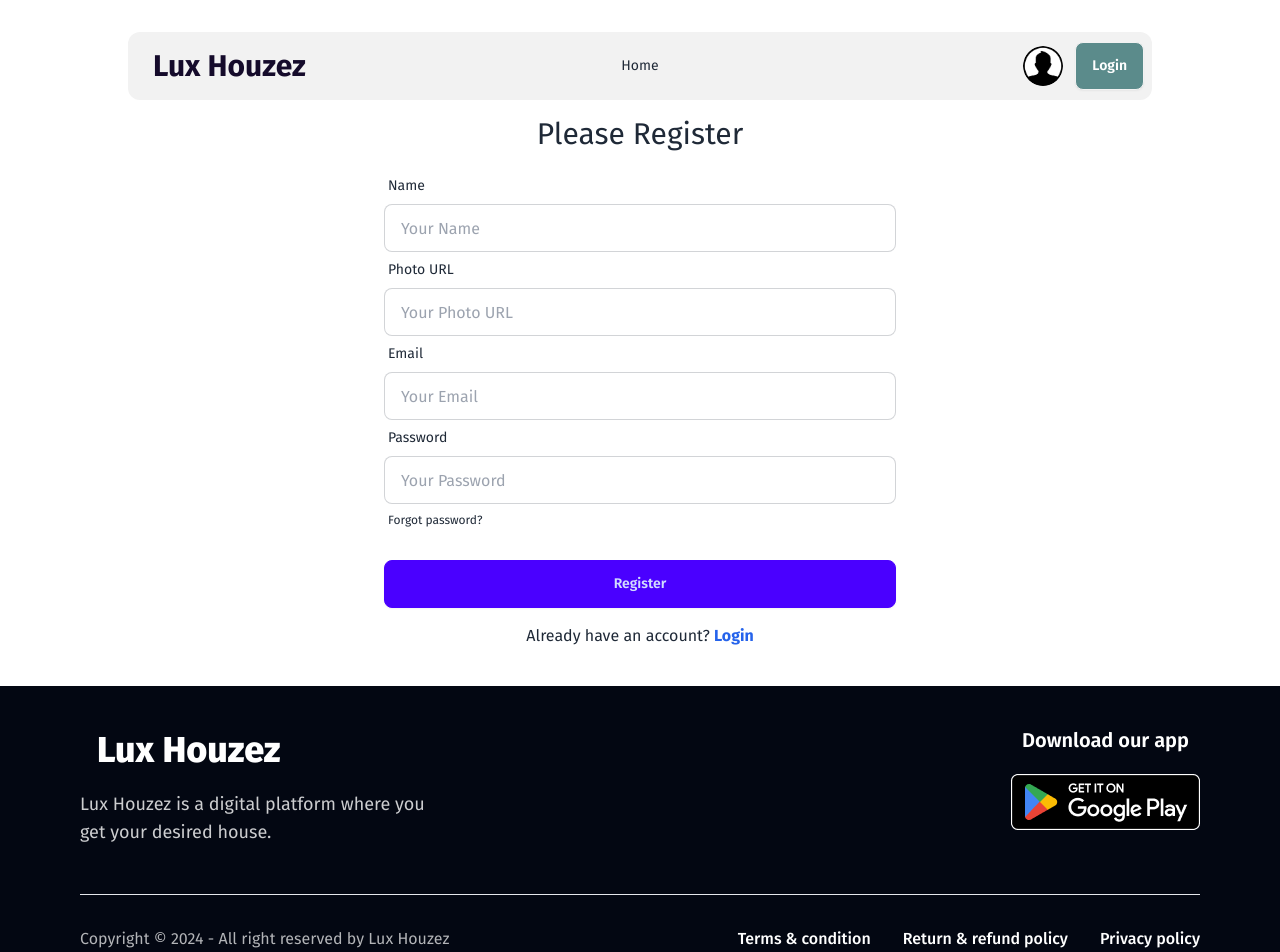
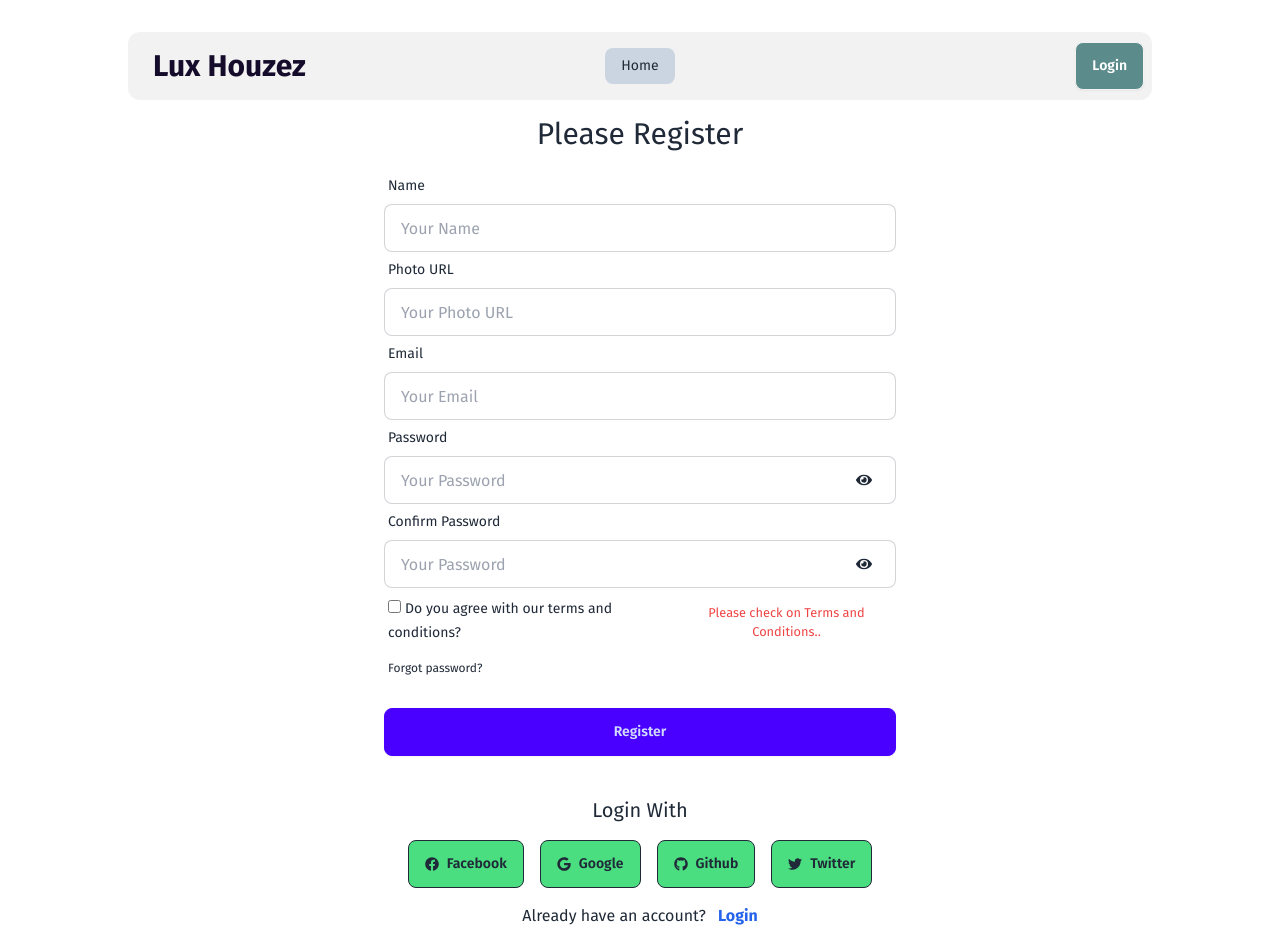
Before and after one commit to khaledssbd/Lux-Houses-project, a React (Vite) app: page /register in a window 1280 px wide. Shown: the top 952 px of the page. Built offline with nearby package versions, Linux system fonts and the light colour scheme; no server answers; a web font is replaced by a local one.

Commit message:
AuthProvider running

```diff
--- a/src/Components/Navbar/Navbar.jsx
+++ b/src/Components/Navbar/Navbar.jsx
@@ -17,7 +17,7 @@ const Navbar = () => {
   const navLinks = (
     <>
       <li>
-        <NavLink to="/">Home</NavLink>
+        <NavLink className='bg-slate-300' to="/">Home</NavLink>
       </li>
       {user && (
         <>
@@ -70,15 +70,18 @@ const Navbar = () => {
         <ul className="menu menu-horizontal px-1">{navLinks}</ul>
       </div>
       <div className="navbar-end">
+        {user ? (
+          <>
             <label tabIndex={0} className="btn btn-ghost btn-circle avatar">
               <div className="w-10 rounded-full">
                 <img src={user?.photoURL || userImg} />
               </div>
             </label>
-        {user ? (
+
             <button onClick={handleLogOut} className="btn">
-            Sign Out
+              Log Out
             </button>
+          </>
         ) : (
           <Link to="/login">
             <button className="btn bg-primary text-white hover:bg-green-500 hover:text-black ml-2">
--- a/src/Pages/Login/Login.jsx
+++ b/src/Pages/Login/Login.jsx
@@ -1,26 +1,48 @@
 import { Link, useLocation, useNavigate } from 'react-router-dom';
-import { useContext } from 'react';
+import { useContext, useState } from 'react';
 import { AuthContext } from '../../providers/AuthProvider';
 import { Helmet } from 'react-helmet-async';
 import toast from 'react-hot-toast';
+import {
+  FaFacebook,
+  FaGithub,
+  FaGoogle,
+  FaTwitter,
+  FaEye,
+  FaEyeSlash,
+} from 'react-icons/fa';
 
 const Login = () => {
-  const { signIn } = useContext(AuthContext);
+  const {
+    logIn,
+    signInWithSocial,
+    facebookProvider,
+    googleProvider,
+    githubProvider,
+    twitterProvider,
+  } = useContext(AuthContext);
   const location = useLocation();
   const navigate = useNavigate();
+  const [showPassword, setShowPassword] = useState(false);
 
   const handleLogin = e => {
     e.preventDefault();
     const email = e.target.email.value;
     const password = e.target.password.value;
-    signIn(email, password)
+    logIn(email, password)
       .then(result => {
         console.log(result.user);
         navigate(location?.state ? location.state : '/');
         toast.success('Account logged-in successfully!');
+        // setTimeout(() => {
+        //   window.location.reload();
+        // }, 1000);
       })
       .catch(error => {
         console.error(error.message);
+        if (error.message === 'Firebase: Error (auth/invalid-credential).') {
+          toast.error('Email or password is wrong, try again or reset..');
+        }
       });
   };
 
@@ -32,29 +54,33 @@ const Login = () => {
       <h2 className="text-3xl my-10 text-center">Please Login</h2>
       <form onSubmit={handleLogin} className=" md:w-3/4 lg:w-1/2 mx-auto">
         <div className="form-control">
-            <label className="label">
-              <span className="label-text">Email</span>
-            </label>
+          <label className="label label-text">Email</label>
           <input
             type="email"
             required
             name="email"
-              placeholder="Email"
+            placeholder="Your Email"
             className="input input-bordered"
           />
         </div>
         <div className="form-control">
-            <label className="label">
-              <span className="label-text">Password</span>
-            </label>
+          <label className="label label-text">Password</label>
+          <div className="flex items-center">
             <input
-              type="password"
+              type={showPassword ? 'text' : 'password'}
               required
               name="password"
-              placeholder="Password"
-              className="input input-bordered"
+              placeholder="Your Password"
+              className="input input-bordered w-full"
               autoComplete="true"
             />
+            <span
+              onClick={() => setShowPassword(!showPassword)}
+              className="-ml-10"
+            >
+              {showPassword ? <FaEyeSlash /> : <FaEye />}
+            </span>
+          </div>
           <label className="label">
             <a href="#" className="label-text-alt link link-hover">
               Forgot password?
@@ -65,13 +91,41 @@ const Login = () => {
           <button className="btn btn-primary">Login</button>
         </div>
       </form>
+      <div>
+        <h2 className="text-xl mt-10 mb-4">Login With</h2>
+        <div className="flex justify-center gap-4">
+          <button
+            onClick={() => signInWithSocial(facebookProvider)}
+            className="btn btn-outline bg-green-400"
+          >
+            <FaFacebook /> Facebook
+          </button>
+          <button
+            onClick={() => signInWithSocial(googleProvider)}
+            className="btn btn-outline bg-green-400"
+          >
+            <FaGoogle /> Google
+          </button>
+          <button
+            onClick={() => signInWithSocial(githubProvider)}
+            className="btn btn-outline bg-green-400"
+          >
+            <FaGithub /> Github
+          </button>
+          <button
+            onClick={() => signInWithSocial(twitterProvider)}
+            className="btn btn-outline bg-green-400"
+          >
+            <FaTwitter /> Twitter
+          </button>
+        </div>
+      </div>
       <p className="text-center mt-4">
-          Do not have an account{' '}
-          <Link className="text-blue-600 font-bold" to="/register">
+        Do not have an account?
+        <Link className="text-blue-600 font-bold ml-2" to="/register">
           Register
         </Link>
       </p>
-
     </div>
   );
 };
--- a/src/Pages/Register/Register.jsx
+++ b/src/Pages/Register/Register.jsx
@@ -1,37 +1,92 @@
 import { Link, useNavigate } from 'react-router-dom';
-import { useContext } from 'react';
+import { useContext, useState } from 'react';
 import { AuthContext } from '../../providers/AuthProvider';
 import { Helmet } from 'react-helmet-async';
 import toast from 'react-hot-toast';
-
+import {
+  FaFacebook,
+  FaGithub,
+  FaGoogle,
+  FaTwitter,
+  FaEye,
+  FaEyeSlash,
+} from 'react-icons/fa';
 const Register = () => {
-  const { createUser, logOut } = useContext(AuthContext);
+  const {
+    createUser,
+    logOut,
+    signInWithSocial,
+    googleProvider,
+    facebookProvider,
+    githubProvider,
+    twitterProvider,
+  } = useContext(AuthContext);
   const navigate = useNavigate();
+  const [passError, setPassError] = useState('');
+  const [emailError, setEmailError] = useState('');
+  const [showPassword, setShowPassword] = useState(false);
+  const [isChecked, setIsChecked] = useState(false);
   const handleRegister = e => {
     e.preventDefault();
     const name = e.target.name.value;
     const photo = e.target.photo.value;
     const email = e.target.email.value;
     const password = e.target.password.value;
+    const confirmPassword = e.target.confirmPassword.value;
     console.log(name, photo, email, password);
 
-    // create user
+    setEmailError('');
+    setPassError('');
+
+    if (!/^[^\s@]+@[^\s@]+\.[^\s@]+$/.test(email)) {
+      setEmailError('Must use a valid email address..');
+      return;
+    }
+    if (password.length < 8) {
+      setPassError('Password must be at least 8 characters..');
+      return;
+    }
+
+    if (!/[A-Z]/.test(password)) {
+      setPassError('Password must have at least one Uppercase letter..');
+      return;
+    }
+    if (!/[a-z]/.test(password)) {
+      setPassError('Password must have at least one Lowercase letter..');
+      return;
+    }
+    if (!/\d{2,}/.test(password)) {
+      setPassError('Password must have at least 2 numbers..');
+      return;
+    }
+    if (password !== confirmPassword) {
+      setPassError("Password didn't match..");
+      return;
+    }
+    if (!isChecked) {
+      return;
+    }
     createUser(email, password)
       .then(result => {
         console.log(result.user);
-        logOut();
+        logOut().then(result => {
+          console.log(result);
           navigate('/login');
           toast.success('Account created successfully! Please login..');
+        });
       })
       .catch(error => {
         console.error(error);
-        if (error.message === 'Firebase: Error (auth/email-already-in-use).')
-          {toast.error('Account already exists. Please log in..');}
+        if (error.message === 'Firebase: Error (auth/email-already-in-use).') {
+          navigate('/login');
+          toast.error('Account already exists. Please log in..');
+        } else if (error.message === 'Firebase: Error (auth/invalid-email).') {
+          setEmailError('Must use a valid email address..');
+        }
       });
   };
-
   return (
-    <div>
+    <div className="mb-10">
       <Helmet>
         <title>Lux Houzez | Register</title>
       </Helmet>
@@ -66,17 +121,67 @@ const Register = () => {
             placeholder="Your Email"
             className="input input-bordered"
           />
+          {emailError && (
+            <small className="text-red-500 text-left mt-1">{emailError}</small>
+          )}
         </div>
         <div className="form-control">
           <label className="label label-text">Password</label>
+          <div className="flex items-center">
             <input
-            type="password"
+              type={showPassword ? 'text' : 'password'}
               required
               name="password"
               placeholder="Your Password"
-            className="input input-bordered"
+              className="input input-bordered w-full"
               autoComplete="true"
             />
+            <span
+              onClick={() => setShowPassword(!showPassword)}
+              className="-ml-10"
+            >
+              {showPassword ? <FaEyeSlash /> : <FaEye />}
+            </span>
+          </div>
+          {passError && (
+            <small className="text-red-500 text-left mt-1">{passError}</small>
+          )}
+        </div>
+        <div className="form-control">
+          <label className="label label-text">Confirm Password</label>
+          <div className="flex items-center">
+            <input
+              type={showPassword ? 'text' : 'password'}
+              required
+              name="confirmPassword"
+              placeholder="Your Password"
+              className="input input-bordered w-full"
+              autoComplete="true"
+            />
+            <span
+              onClick={() => setShowPassword(!showPassword)}
+              className="-ml-10"
+            >
+              {showPassword ? <FaEyeSlash /> : <FaEye />}
+            </span>
+          </div>
+          <div className="flex items-center justify-between">
+            <div className="text-left pl-1 my-2">
+              <input
+                className="mr-1"
+                onChange={event => setIsChecked(event.target.checked)}
+                type="checkbox"
+              />
+              <small className="text-sm mt-1">
+                Do you agree with our terms and conditions?
+              </small>
+            </div>
+            {!isChecked && (
+              <small className="text-red-500 mt-1">
+                Please check on Terms and Conditions..
+              </small>
+            )}
+          </div>
           <label className="label">
             <a href="#" className="label-text-alt link link-hover">
               Forgot password?
@@ -87,9 +192,38 @@ const Register = () => {
           <button className="btn btn-primary">Register</button>
         </div>
       </form>
+      <div>
+        <h2 className="text-xl mt-10 mb-4">Login With</h2>
+        <div className="flex justify-center gap-4">
+          <button
+            onClick={() => signInWithSocial(facebookProvider)}
+            className="btn btn-outline bg-green-400"
+          >
+            <FaFacebook /> Facebook
+          </button>
+          <button
+            onClick={() => signInWithSocial(googleProvider)}
+            className="btn btn-outline bg-green-400"
+          >
+            <FaGoogle /> Google
+          </button>
+          <button
+            onClick={() => signInWithSocial(githubProvider)}
+            className="btn btn-outline bg-green-400"
+          >
+            <FaGithub /> Github
+          </button>
+          <button
+            onClick={() => signInWithSocial(twitterProvider)}
+            className="btn btn-outline bg-green-400"
+          >
+            <FaTwitter /> Twitter
+          </button>
+        </div>
+      </div>
       <p className="text-center mt-4">
         Already have an account?{' '}
-        <Link className="text-blue-600 font-bold" to="/login">
+        <Link className="text-blue-600 font-bold ml-2" to="/login">
           Login
         </Link>
       </p>
--- a/src/providers/AuthProvider.jsx
+++ b/src/providers/AuthProvider.jsx
@@ -33,7 +33,7 @@ const AuthProvider = ({ children }) => {
     return createUserWithEmailAndPassword(auth, email, password);
   };
 
-  const signIn = (email, password) => {
+  const logIn = (email, password) => {
     setLoading(true);
     return signInWithEmailAndPassword(auth, email, password);
   };
@@ -45,7 +45,11 @@ const AuthProvider = ({ children }) => {
 
   const signInWithSocial = socialProvider => {
     setLoading(true);
-    return signInWithPopup(auth, socialProvider);
+    signInWithPopup(auth, socialProvider).then(result => {
+      setUser(result.data);
+      window.location.reload();
+    });
+    return;
   };
 
   useEffect(() => {
@@ -60,7 +64,7 @@ const AuthProvider = ({ children }) => {
     user,
     loading,
     createUser,
-    signIn,
+    logIn,
     logOut,
     signInWithSocial,
     googleProvider,
```
Lines whose indentation alone changed are shown as unchanged.
